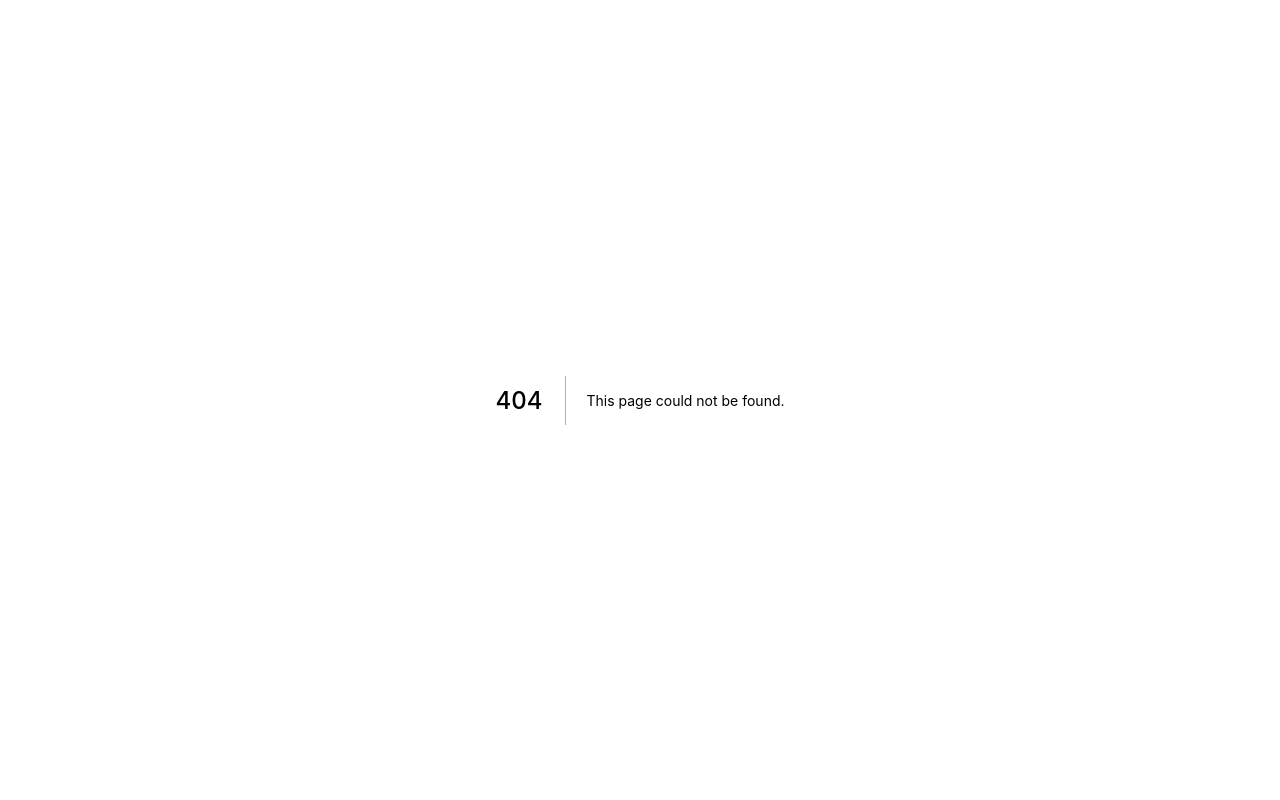
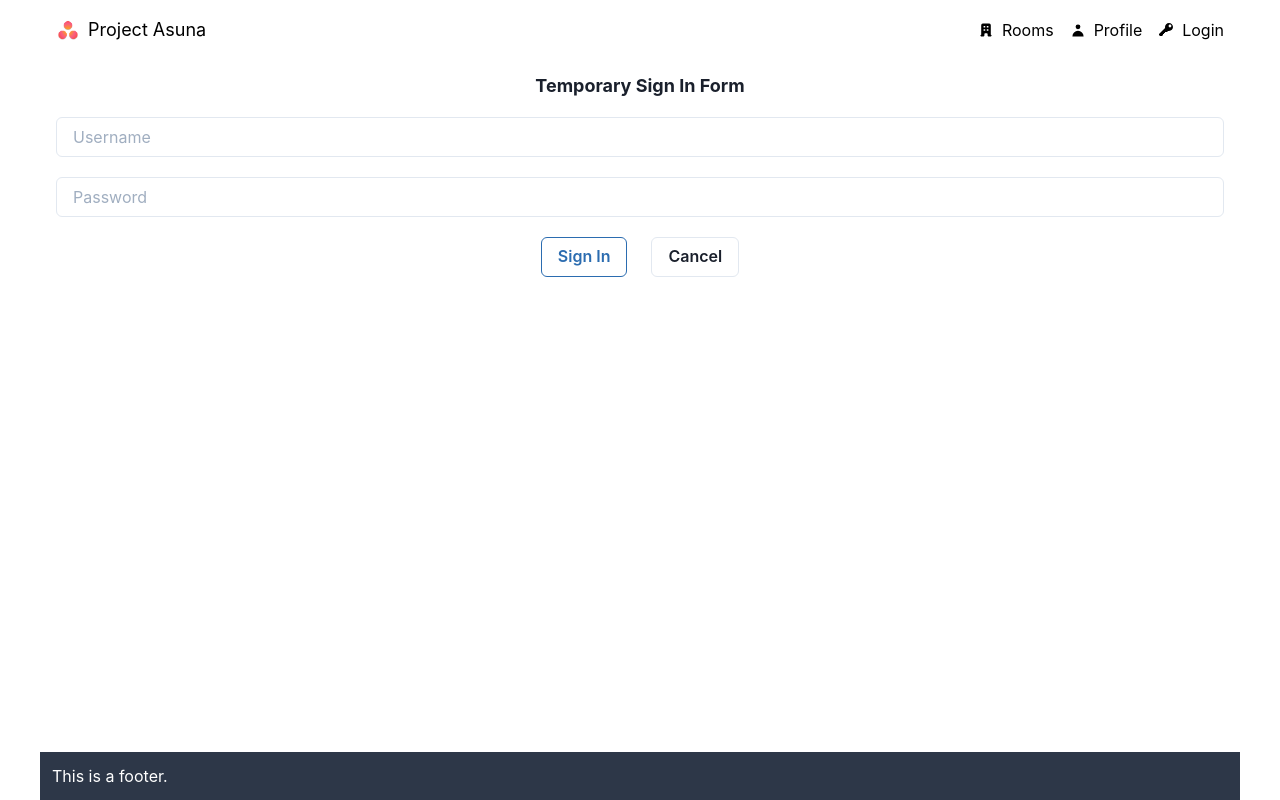
Before and after one commit to lauslim12/Asuna, a Next.js app in the folder web/: page /sign-in in a window 1280 px wide. Before the commit this address had no page. Built offline with nearby package versions, Linux system fonts and the light colour scheme.

Commit message:
feat: Add sign in sample page

```diff
--- /dev/null
+++ b/web/pages/sign-in/index.jsx
@@ -0,0 +1,104 @@
+import {
+  Button,
+  ButtonGroup,
+  FormControl,
+  Heading,
+  Input,
+  useToast,
+  VStack,
+} from '@chakra-ui/react';
+import axios from 'axios';
+import { useRouter } from 'next/router';
+import { useState } from 'react';
+
+import Layout from '../../components/Layout';
+
+const signIn = async (username, password) => {
+  let apiResponse;
+
+  try {
+    apiResponse = await axios.post(
+      `${process.env.NEXT_PUBLIC_API_URL}/api/v1/users/login`,
+      {
+        username,
+        password,
+      },
+      { withCredentials: true }
+    );
+  } catch (err) {
+    apiResponse = err.response;
+  }
+
+  return apiResponse;
+};
+
+const SignIn = () => {
+  const [username, setUsername] = useState('');
+  const [password, setPassword] = useState('');
+  const toast = useToast();
+  const router = useRouter();
+
+  return (
+    <Layout>
+      <VStack as="form" spacing={5}>
+        <Heading fontSize="lg">Temporary Sign In Form</Heading>
+
+        <FormControl>
+          <Input
+            id="username"
+            placeholder="Username"
+            autoComplete="username"
+            value={username}
+            onChange={({ currentTarget: { value } }) => setUsername(value)}
+          />
+        </FormControl>
+
+        <FormControl>
+          <Input
+            id="password"
+            type="password"
+            placeholder="Password"
+            autoComplete="current-password"
+            value={password}
+            onChange={({ currentTarget: { value } }) => setPassword(value)}
+          />
+        </FormControl>
+
+        <ButtonGroup variant="outline" spacing={6}>
+          <Button
+            type="submit"
+            colorScheme="blue"
+            onClick={async (e) => {
+              e.preventDefault();
+
+              const response = await signIn(username, password);
+
+              if (response.data.status === 'success') {
+                toast({
+                  title: 'Successful login!',
+                  description: 'Welcome!',
+                  status: 'success',
+                  isClosable: true,
+                });
+
+                return setTimeout(() => router.push('/'));
+              }
+
+              return toast({
+                title: 'Failed to login!',
+                description: response.data.message,
+                status: 'error',
+                isClosable: true,
+              });
+            }}
+          >
+            Sign In
+          </Button>
+          <Button>Cancel</Button>
+        </ButtonGroup>
+      </VStack>
+    </Layout>
+  );
+};
+
+export default SignIn;
```
